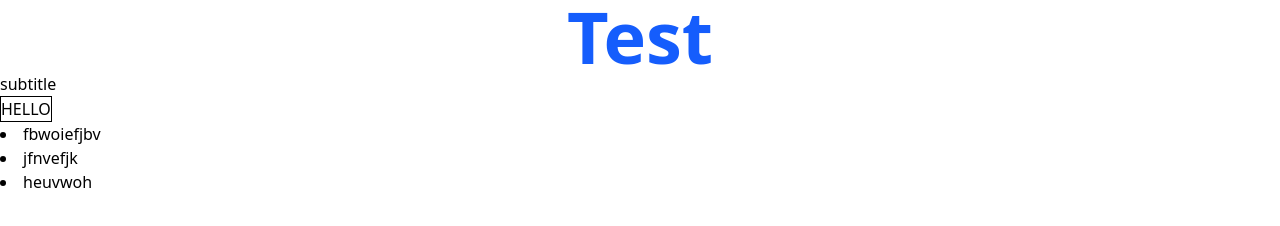
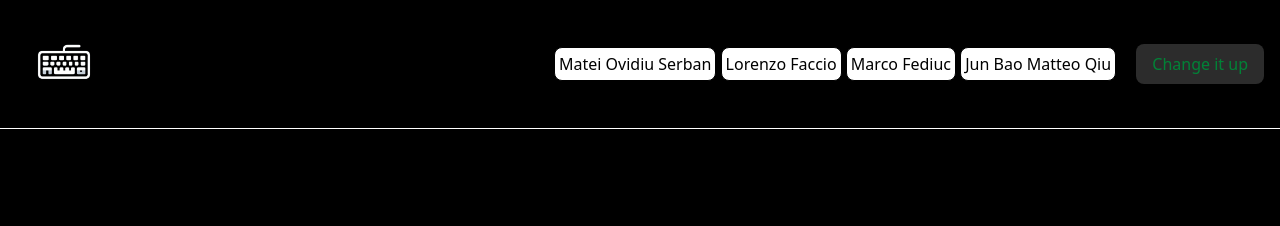
Before and after one commit to terabvte/tetrafolio, a plain HTML site: page src/index.html in a window 1280 px wide. Drawn offline with nearby package versions, Linux system fonts and the light colour scheme.

Commit message:
Create Navbar HTML structure and Tailwind CSS Styling

```diff
--- a/src/index.html
+++ b/src/index.html
@@ -6,12 +6,16 @@
     <title>Document</title>
     <script src="https://unpkg.com/@tailwindcss/browser@4"></script>
   </head>
-  <body>
-    <h1 class="text-7xl font-bold text-center text-blue-600">Test</h1>
-    <h2 class="">subtitle</h2>
-    <button class="border">HELLO</button>
-    <li>fbwoiefjbv</li>
-    <li>jfnvefjk</li>
-    <li>heuvwoh</li>
+  <body class="bg-black text-white">
+    <nav class="p-4 flex gap-4 justify-between items-center border-b ">
+      <img class="w-24" src="../assets/keyboard.png" alt="Logo" />
+      <div class="gap-2 ">
+          <button class="cursor-pointer hover:bg-blue-500 rounded-lg bg-white text-black border p-1">Matei Ovidiu Serban</button>
+          <button class="cursor-pointer rounded-lg bg-white text-black border p-1">Lorenzo Faccio</button>
+          <button class="cursor-pointer rounded-lg bg-white text-black border p-1">Marco Fediuc</button>
+          <button class="cursor-pointer hover:bg-yellow-400 rounded-lg bg-white text-black border p-1 ">Jun Bao Matteo Qiu</button>
+          <button class="cursor-pointer ml-4 rounded-lg bg-[#2c2c2c] text-green-700 border-black p-2 px-4">Change it up</button>
+        </div>
+    </nav>
   </body>
 </html>
```
Also changed, not shown: assets/keyboard.png (added).
